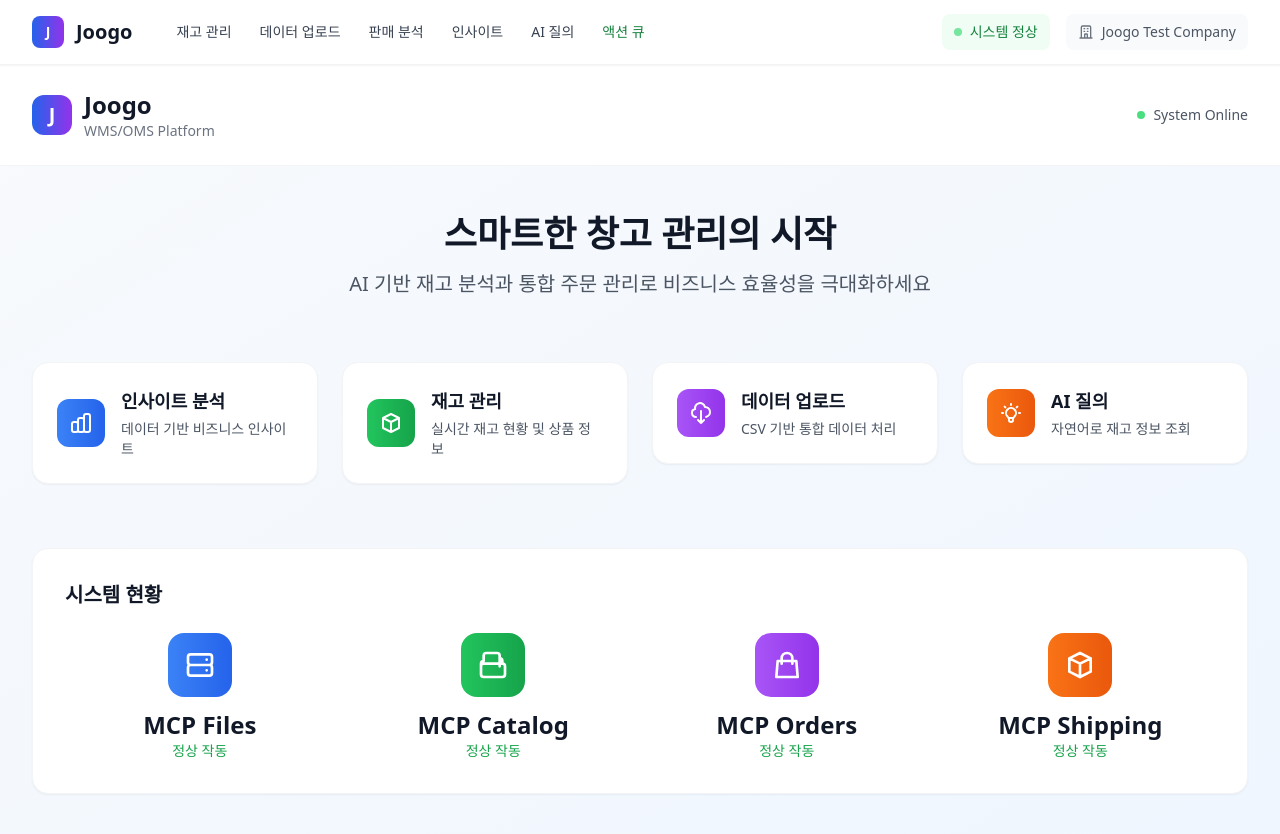
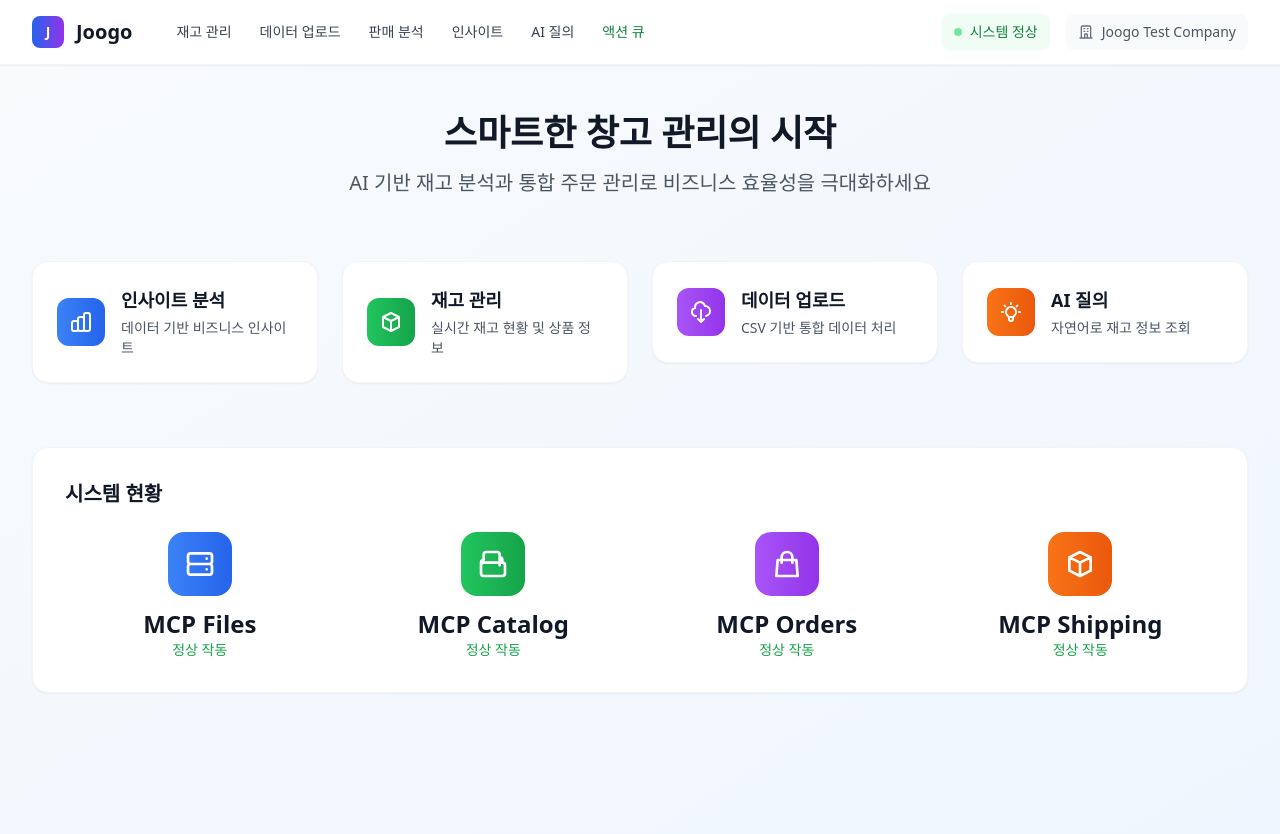
Before and after one commit to velomano/joogo, a Next.js app in the folder apps/web-admin/: page / in a window 1280 px wide. Shown: the top 834 px of the page. Built offline with nearby package versions, Linux system fonts and the light colour scheme.

Commit message:
fix: remove duplicate header section from main page to avoid redundancy with layout navigation

```diff
--- a/apps/web-admin/src/app/page.tsx
+++ b/apps/web-admin/src/app/page.tsx
@@ -3,29 +3,6 @@ import Link from 'next/link';
 export default function HomePage() {
   return (
     <div className="min-h-screen bg-gradient-to-br from-slate-50 to-blue-50">
-      {/* Header */}
-      <div className="bg-white border-b border-gray-100">
-        <div className="max-w-7xl mx-auto px-4 sm:px-6 lg:px-8 py-6">
-          <div className="flex items-center justify-between">
-            <div className="flex items-center space-x-3">
-              <div className="w-10 h-10 bg-gradient-to-r from-blue-600 to-purple-600 rounded-xl flex items-center justify-center">
-                <span className="text-white text-xl font-bold">J</span>
-              </div>
-              <div>
-                <h1 className="text-2xl font-bold text-gray-900">Joogo</h1>
-                <p className="text-sm text-gray-500">WMS/OMS Platform</p>
-              </div>
-            </div>
-            <div className="flex items-center space-x-4">
-              <div className="flex items-center space-x-2 text-sm text-gray-600">
-                <div className="w-2 h-2 bg-green-400 rounded-full"></div>
-                <span>System Online</span>
-              </div>
-            </div>
-          </div>
-        </div>
-      </div>
-
       {/* Main Content */}
       <div className="max-w-7xl mx-auto px-4 sm:px-6 lg:px-8 py-12">
         {/* Welcome Section */}
```
